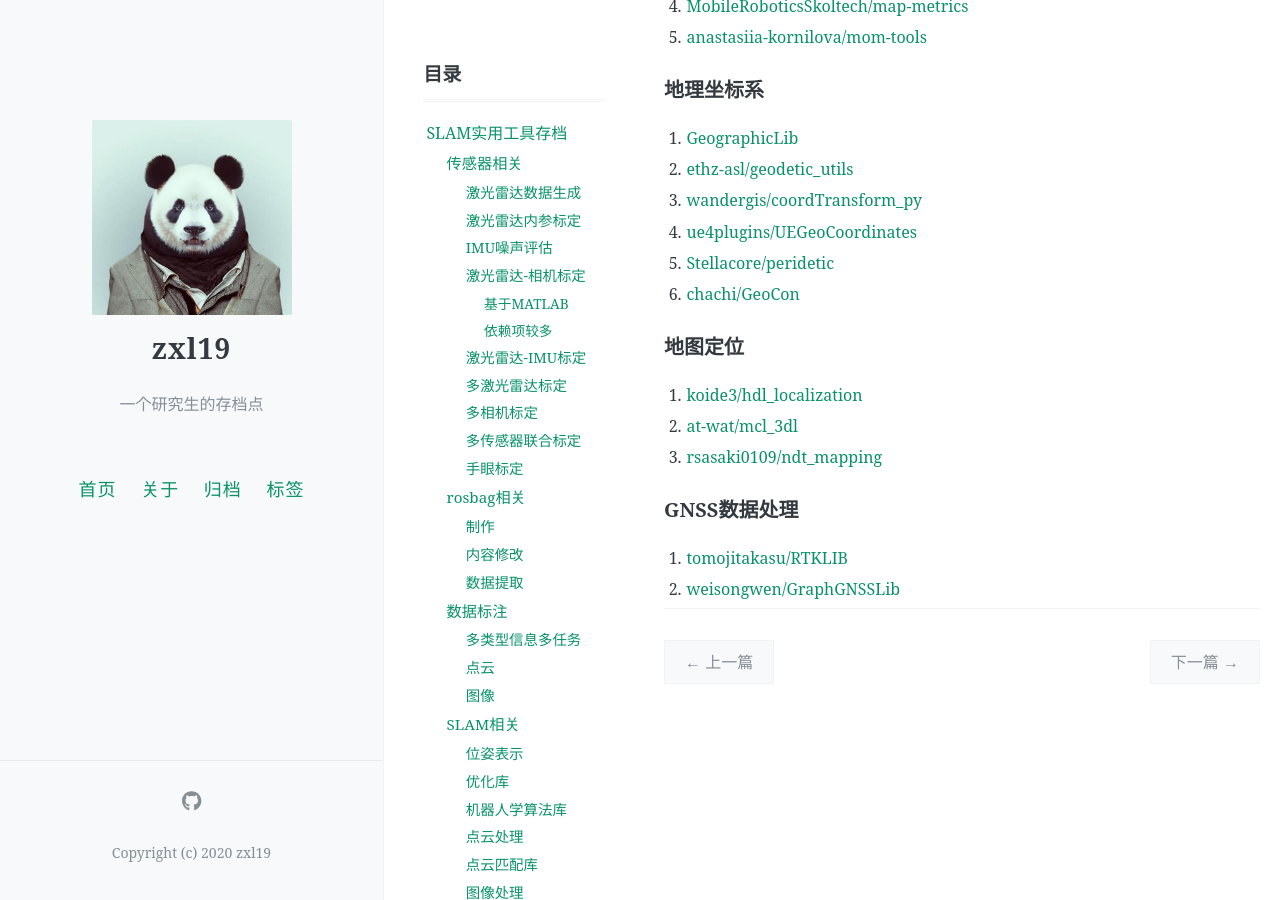
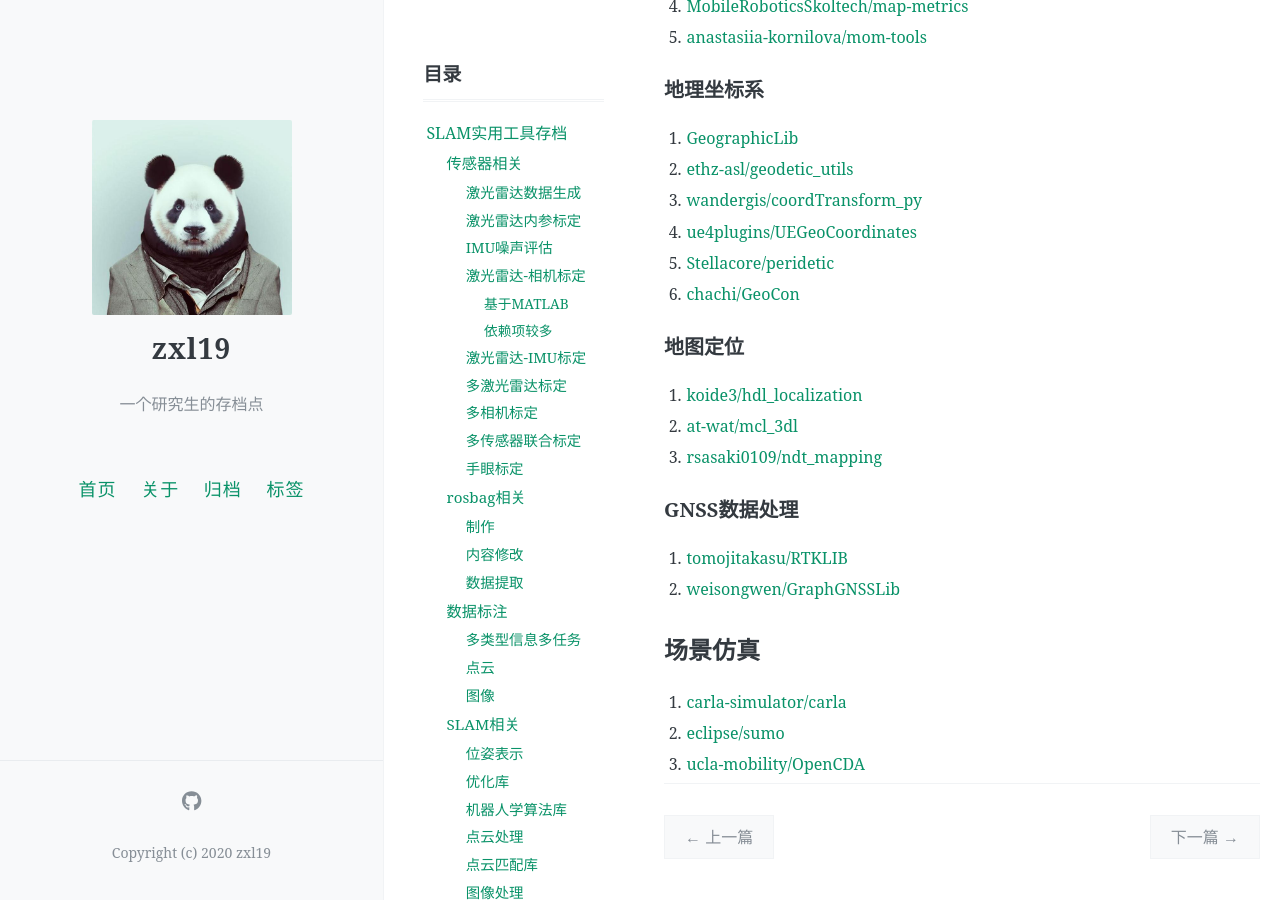
Before and after one commit to zxl19/zxl19.github.io, a Jekyll site: the page built from _posts/2021-05-25-slam-tool.md, in a window 1280 px wide and 900 px high, scrolled down 5328 px. Built offline with Jekyll 4.4.1, drawn with Linux system fonts in a browser that asks for light colours; comment, search, counter and statistics services are not loaded.

Commit message:
Update Posts

```diff
--- a/_posts/2021-05-25-slam-tool.md
+++ b/_posts/2021-05-25-slam-tool.md
@@ -217,3 +217,9 @@ pinned: false
 
 1. [tomojitakasu/RTKLIB](https://github.com/tomojitakasu/RTKLIB)
 2. [weisongwen/GraphGNSSLib](https://github.com/weisongwen/GraphGNSSLib)
+
+## 场景仿真
+
+1. [carla-simulator/carla](https://github.com/carla-simulator/carla)
+2. [eclipse/sumo](https://github.com/eclipse/sumo)
+3. [ucla-mobility/OpenCDA](https://github.com/ucla-mobility/OpenCDA)
```
Also changed, not shown: _posts/2021-06-01-cpp-library.md (+2 -0 lines).
